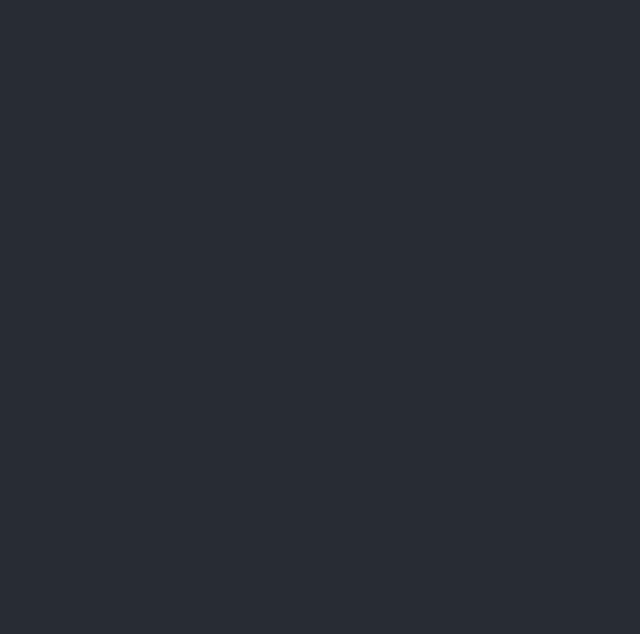
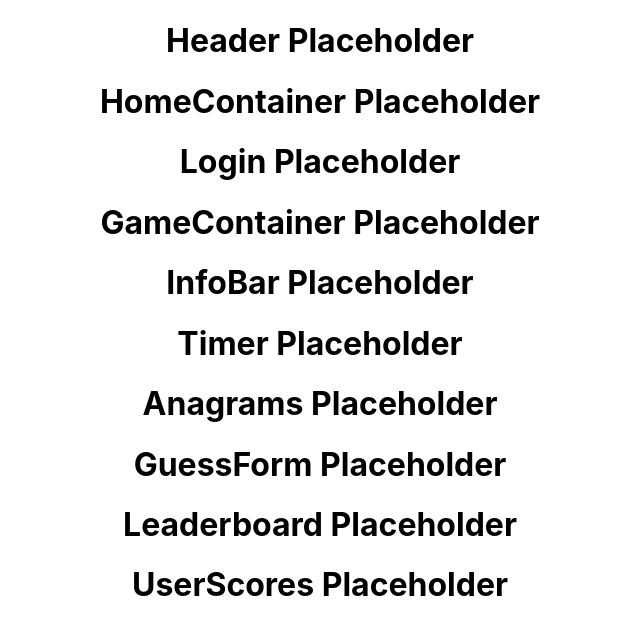
Before and after one commit to svthiery/synonym-frontend, a React (Create React App) app: page / in a window 1280 px wide. Shown: the top 634 px of the page, without its empty margins (320-960 px from the left). Built offline with nearby package versions, Linux system fonts and the light colour scheme.

Commit message:
Set up components

```diff
--- /dev/null
+++ b/src/components/Anagrams.js
@@ -0,0 +1,9 @@
+function Anagrams() {
+    return (
+      <div className="anagrams">
+          <h1>Anagrams Placeholder</h1>
+      </div>
+    );
+  }
+
+  export default Anagrams;
--- a/src/components/App.js
+++ b/src/components/App.js
@@ -1,10 +1,20 @@
 import '../App.css';
+import Header from "./Header";
+import HomeContainer from "./HomeContainer";
+import Login from "./Login";
+import GameContainer from "./GameContainer";
+import Leaderboard from "./Leaderboard";
+import UserScores from "./UserScores";
 
 function App() {
   return (
     <div className="App">
-      <header className="App-header">
-      </header>
+      <Header />
+      <HomeContainer />
+      <Login />
+      <GameContainer />
+      <Leaderboard />
+      <UserScores />
     </div>
   );
 }
--- /dev/null
+++ b/src/components/GameContainer.js
@@ -0,0 +1,16 @@
+import InfoBar from "./InfoBar";
+import Anagrams from "./Anagrams";
+import GuessForm from "./GuessForm";
+
+function GameContainer() {
+    return (
+      <div className="game-container">
+          <h1>GameContainer Placeholder</h1>
+          <InfoBar />
+          <Anagrams />
+          <GuessForm />
+      </div>
+    );
+  }
+
+  export default GameContainer;
--- /dev/null
+++ b/src/components/GuessForm.js
@@ -0,0 +1,9 @@
+function GuessForm() {
+    return (
+      <div className="guess-form">
+          <h1>GuessForm Placeholder</h1>
+      </div>
+    );
+  }
+
+  export default GuessForm;
--- /dev/null
+++ b/src/components/Header.js
@@ -0,0 +1,9 @@
+function Header() {
+  return (
+    <div className="header">
+        <h1>Header Placeholder</h1>
+    </div>
+  );
+}
+
+export default Header;
--- /dev/null
+++ b/src/components/HomeContainer.js
@@ -0,0 +1,9 @@
+function HomeContainer() {
+  return (
+    <div className="home-container">
+        <h1>HomeContainer Placeholder</h1>
+    </div>
+  );
+}
+
+export default HomeContainer;
--- /dev/null
+++ b/src/components/InfoBar.js
@@ -0,0 +1,12 @@
+import Timer from "./Timer";
+
+function InfoBar() {
+    return (
+      <div className="info-bar">
+          <h1>InfoBar Placeholder</h1>
+          <Timer />
+      </div>
+    );
+  }
+
+  export default InfoBar;
--- /dev/null
+++ b/src/components/Leaderboard.js
@@ -0,0 +1,9 @@
+function Leaderboard() {
+    return (
+      <div className="leaderboard">
+          <h1>Leaderboard Placeholder</h1>
+      </div>
+    );
+  }
+
+  export default Leaderboard;
--- /dev/null
+++ b/src/components/Login.js
@@ -0,0 +1,9 @@
+function Login() {
+    return (
+      <div className="login">
+          <h1>Login Placeholder</h1>
+      </div>
+    );
+  }
+
+  export default Login;
--- /dev/null
+++ b/src/components/Timer.js
@@ -0,0 +1,9 @@
+function Timer() {
+    return (
+      <div className="timer">
+          <h1>Timer Placeholder</h1>
+      </div>
+    );
+  }
+
+  export default Timer;
--- /dev/null
+++ b/src/components/UserScores.js
@@ -0,0 +1,9 @@
+function UserScores() {
+    return (
+      <div className="user-scores">
+          <h1>UserScores Placeholder</h1>
+      </div>
+    );
+  }
+
+  export default UserScores;
```
